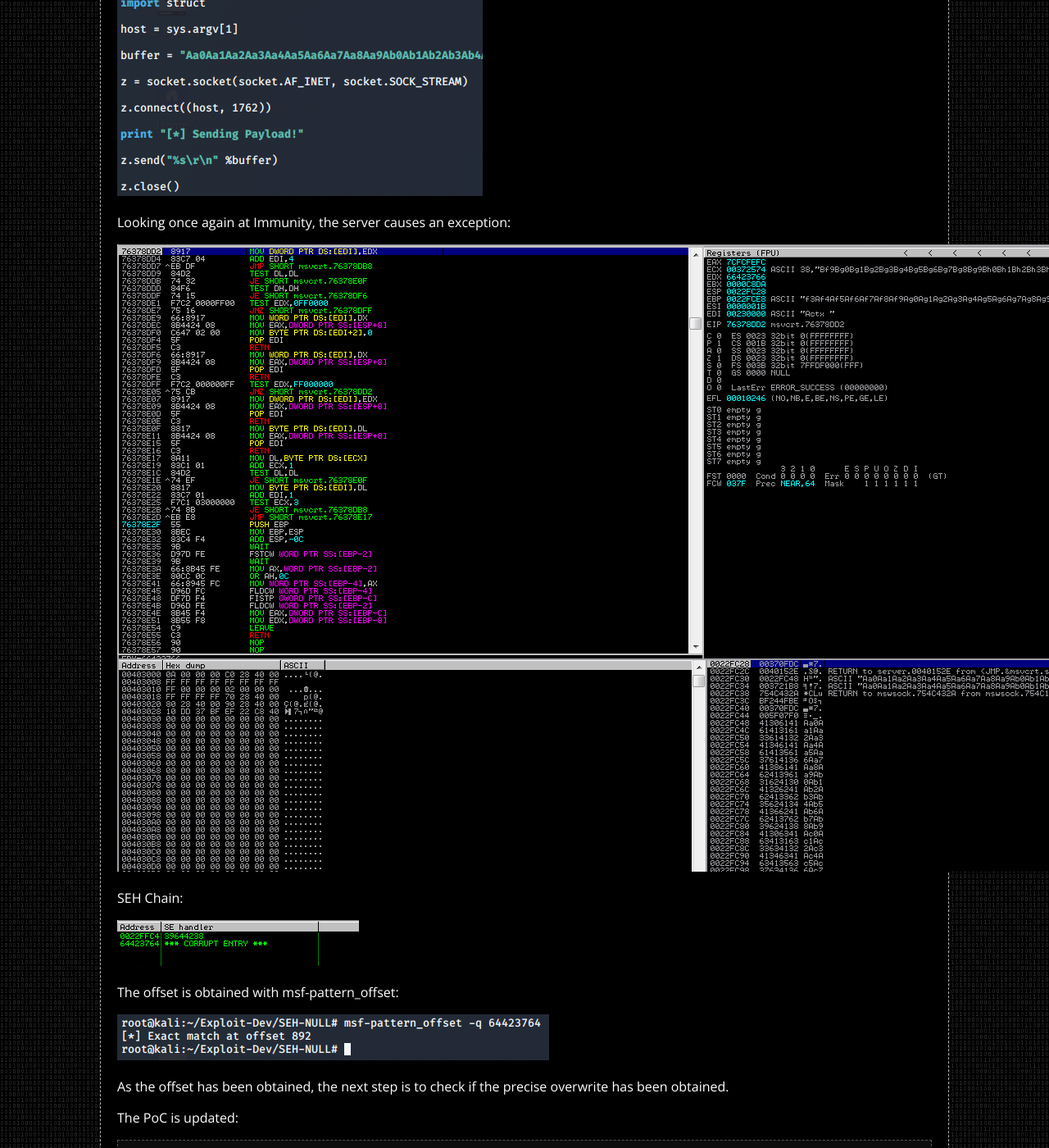
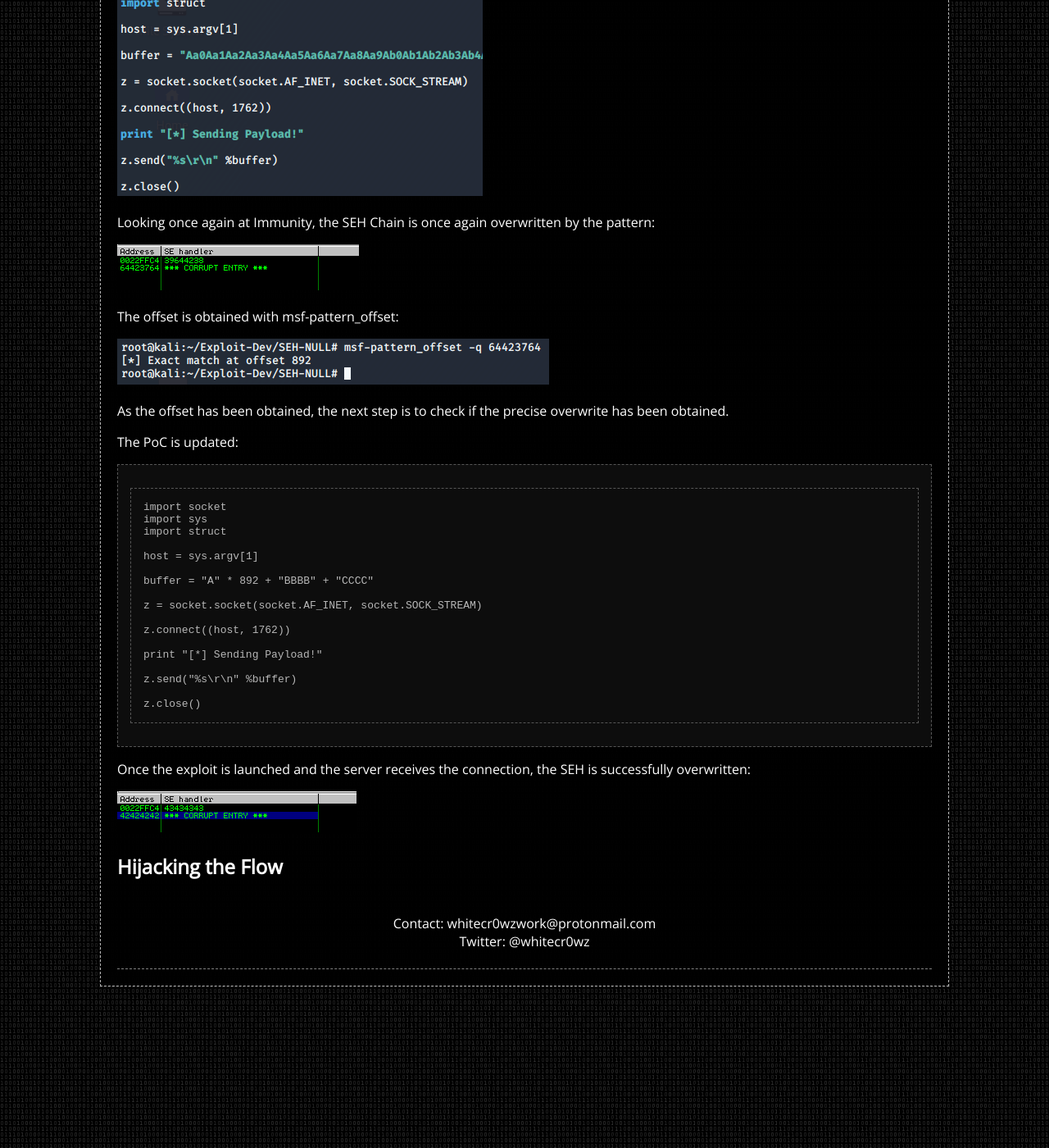
Before and after one commit to whitecr0wz/whitecr0wz.github.io, a Jekyll site: the page built from _posts/posts/2020-03-09-Exploiting-SEH-3-byte-Overwrite-on-Windows.md, in a window 1280 px wide and 1400 px high, scrolled down 4010 px. Shown: the whole window at 82% size. Built offline with Jekyll 4.4.1, drawn with Linux system fonts in a browser that asks for light colours.

Commit message:
Update 2020-03-09-Exploiting-SEH-3-byte-Overwrite-on-Windows.md

```diff
--- a/_posts/posts/2020-03-09-Exploiting-SEH-3-byte-Overwrite-on-Windows.md
+++ b/_posts/posts/2020-03-09-Exploiting-SEH-3-byte-Overwrite-on-Windows.md
@@ -158,11 +158,7 @@ Such is pasted into the payload:
 
 ![](/assets/img/SEH-NULL/5.png)
 
-Looking once again at Immunity, the server causes an exception:
-
-![](/assets/img/SEH-NULL/6.png)
-
-SEH Chain:
+Looking once again at Immunity, the SEH Chain is once again overwritten by the pattern:
 
 ![](/assets/img/SEH-NULL/7.png)
 
@@ -196,6 +192,6 @@ z.close()
 
 Once the exploit is launched and the server receives the connection, the SEH is successfully overwritten:
 
-![](/assets/img/SEH-NULL/9.png)
+![](/assets/img/SEH-NULL/10.png)
 
 ## Hijacking the Flow
```
